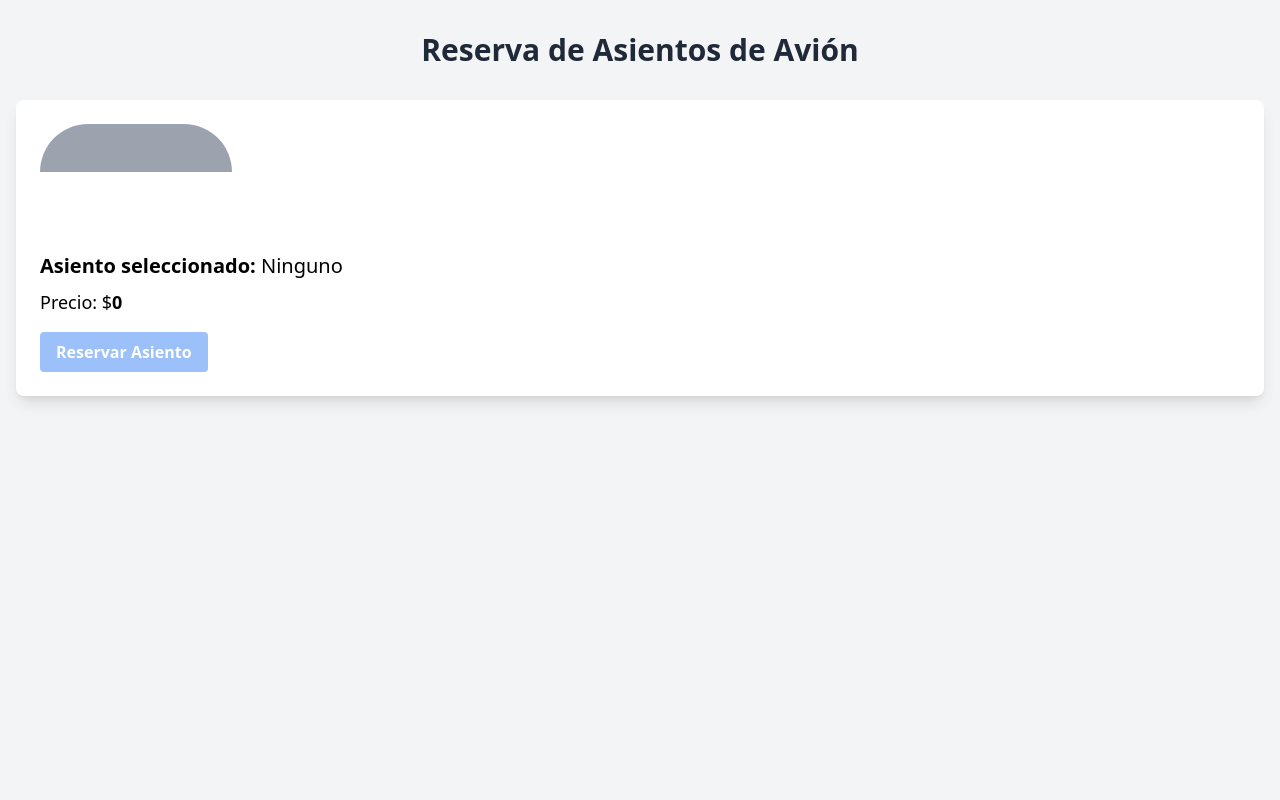
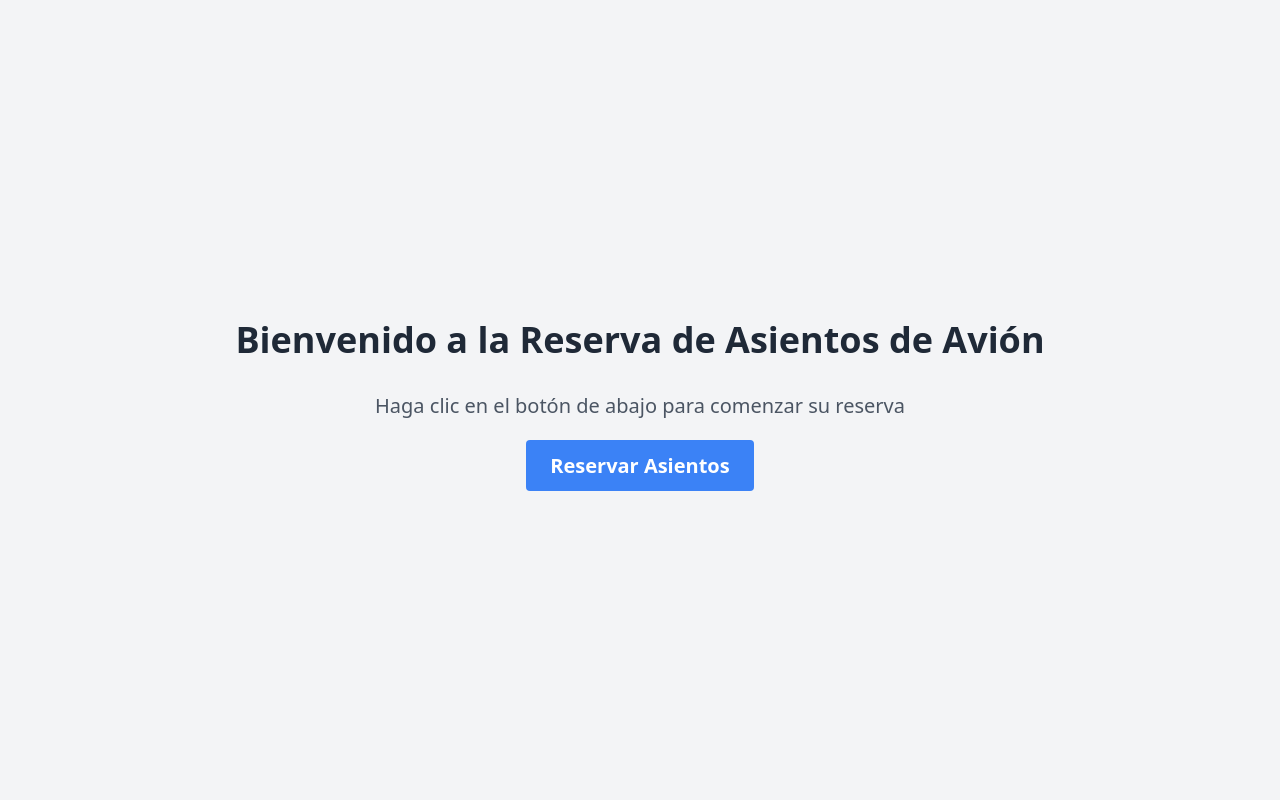
Before and after one commit to daewie/proyecto_Cesde, a Flask app: template templates/index.html in a window 1280 px wide. Run offline with Flask 3, Linux system fonts and the light colour scheme; the template is opened without the code that fills it, so the values that code supplies are empty; some libraries are stand-ins or nearby versions.

Commit message:
Se agrega una parte del 2do piso se agrega la landing page y se habilita la seleccion multiple de acientos

```diff
--- a/app.py
+++ b/app.py
@@ -4,6 +4,7 @@ app = Flask(__name__)
 
 # Definimos la estructura del avión y los precios
 airplane = {
+    'second_floor': {'rows': 2, 'seats_per_row': 4, 'price': 750},
     'first_class': {'rows': 2, 'seats_per_row': 4, 'price': 500},
     'business': {'rows': 3, 'seats_per_row': 6, 'price': 250},
     'economy': {'rows': 10, 'seats_per_row': 6, 'price': 100},
@@ -19,42 +20,71 @@ for class_type, config in airplane.items():
 
 @app.route('/')
 def index():
+    return render_template('index.html')
+
+@app.route('/reservation')
+def reservation():
     seats_html = "<div class='airplane'>"
+    seats_html += "<div class='second-floor mb-12'><h2 class='text-2xl font-bold mb-4 text-center'>Second Floor</h2>"
     for class_type, config in airplane.items():
-        seats_html += f'<div class="mb-8"><h2 class="text-xl font-semibold mb-2 text-center">{class_type.replace("_", " ").title()}</h2>'
-        for row in range(1, config['rows'] + 1):
-            seats_html += '<div class="flex justify-center mb-2">'
-            for seat in range(1, config['seats_per_row'] + 1):
-                seat_id = f"{class_type[0].upper()}{row}{chr(64+seat)}"
-                seat_info = seats[seat_id]
-                occupied = 'occupied' if seat_info['occupied'] else ''
-                seats_html += f"""
-                    <div id='{seat_id}' data-seat-id='{seat_id}' data-price='{seat_info['price']}'
-                         class='seat w-10 h-10 rounded m-1 flex items-center justify-center text-sm font-semibold bg-{class_type} hover:bg-{class_type}/80 cursor-pointer {occupied}'>
-                        {seat_id}
-                    </div>
-                """
-                if seat == config['seats_per_row'] // 2:
-                    seats_html += '<div class="w-8"></div>'  # Pasillo
-            seats_html += '</div>'
-        seats_html += '</div>'
-    seats_html += "</div>"
+        if class_type == 'second_floor':
+            seats_html += generate_seats_html(class_type, config)
+    seats_html += "</div><div class='first-floor'>"
+    for class_type, config in airplane.items():
+        if class_type != 'second_floor':
+            seats_html += generate_seats_html(class_type, config)
+    seats_html += "</div></div>"
 
-    return render_template('index.html', seats=seats_html)
+    return render_template('reservation.html', seats=seats_html)
+
+def generate_seats_html(class_type, config):
+    html = f'<div class="mb-8"><h2 class="text-xl font-semibold mb-2 text-center">{class_type.replace("_", " ").title()}</h2>'
+    for row in range(1, config['rows'] + 1):
+        html += '<div class="flex justify-center mb-2">'
+        for seat in range(1, config['seats_per_row'] + 1):
+            seat_id = f"{class_type[0].upper()}{row}{chr(64+seat)}"
+            seat_info = seats[seat_id]
+            occupied = 'occupied' if seat_info['occupied'] else ''
+            html += f"""
+                <div id='{seat_id}' data-seat-id='{seat_id}' data-price='{seat_info['price']}'
+                     class='seat w-10 h-10 rounded m-1 flex items-center justify-center text-sm font-semibold bg-{class_type} hover:bg-{class_type}/80 cursor-pointer {occupied}'>
+                    {seat_id}
+                </div>
+            """
+            if seat == config['seats_per_row'] // 2:
+                html += '<div class="w-8"></div>'  # Pasillo
+        html += '</div>'
+    html += '</div>'
+    return html
 
 @app.route('/reserve', methods=['POST'])
 def reserve_seat():
     data = request.json
-    seat_id = data.get('seat')
+    seat_ids = data.get('seats', [])
 
-    if seat_id not in seats:
-        return jsonify({'success': False, 'message': 'Asiento inválido'})
+    if not seat_ids:
+        return jsonify({'success': False, 'message': 'No se seleccionaron asientos'})
 
-    if seats[seat_id]['occupied']:
-        return jsonify({'success': False, 'message': 'El asiento ya está ocupado'})
+    total_price = 0
+    reserved_seats = []
 
-    seats[seat_id]['occupied'] = True
-    return jsonify({'success': True, 'message': 'Asiento reservado con éxito'})
+    for seat_id in seat_ids:
+        if seat_id not in seats:
+            return jsonify({'success': False, 'message': f'Asiento inválido: {seat_id}'})
+
+        if seats[seat_id]['occupied']:
+            return jsonify({'success': False, 'message': f'El asiento {seat_id} ya está ocupado'})
+
+        seats[seat_id]['occupied'] = True
+        total_price += seats[seat_id]['price']
+        reserved_seats.append(seat_id)
+
+    return jsonify({
+        'success': True,
+        'message': 'Asientos reservados con éxito',
+        'reserved_seats': reserved_seats,
+        'total_price': total_price
+    })
 
 if __name__ == '__main__':
     app.run(debug=True, port=5001)
--- a/static/app.js
+++ b/static/app.js
@@ -1,5 +1,5 @@
 document.addEventListener('DOMContentLoaded', function() {
-    let selectedSeat = null;
+    let selectedSeats = new Set();
     const reserveButton = document.getElementById('reserve-button');
 
     document.querySelectorAll('.seat').forEach(seat => {
@@ -7,42 +7,62 @@ document.addEventListener('DOMContentLoaded', function() {
             if (this.classList.contains('occupied')) {
                 return;
             }
-            if (selectedSeat) {
-                selectedSeat.classList.remove('selected');
+            if (this.classList.contains('selected')) {
+                this.classList.remove('selected');
+                selectedSeats.delete(this.dataset.seatId);
+            } else {
+                this.classList.add('selected');
+                selectedSeats.add(this.dataset.seatId);
             }
-            selectedSeat = this;
-            this.classList.add('selected');
-            document.getElementById('selected-seat').textContent = this.dataset.seatId;
-            document.getElementById('seat-price').textContent = this.dataset.price;
-            reserveButton.disabled = false;
+            updateSelection();
         });
     });
 
+    function updateSelection() {
+        const selectedSeatsElement = document.getElementById('selected-seats');
+        const totalPriceElement = document.getElementById('total-price');
+
+        if (selectedSeats.size > 0) {
+            selectedSeatsElement.textContent = Array.from(selectedSeats).join(', ');
+            let totalPrice = Array.from(selectedSeats).reduce((total, seatId) => {
+                return total + parseInt(document.getElementById(seatId).dataset.price);
+            }, 0);
+            totalPriceElement.textContent = totalPrice;
+            reserveButton.disabled = false;
+        } else {
+            selectedSeatsElement.textContent = 'Ninguno';
+            totalPriceElement.textContent = '0';
+            reserveButton.disabled = true;
+        }
+    }
+
     reserveButton.addEventListener('click', function() {
-        if (selectedSeat) {
+        if (selectedSeats.size > 0) {
             fetch('/reserve', {
                 method: 'POST',
                 headers: {
                     'Content-Type': 'application/json',
                 },
-                body: JSON.stringify({ seat: selectedSeat.dataset.seatId }),
+                body: JSON.stringify({ seats: Array.from(selectedSeats) }),
             })
             .then(response => response.json())
             .then(data => {
                 if (data.success) {
-                    selectedSeat.classList.add('occupied');
-                    selectedSeat.classList.remove('selected');
-                    document.getElementById('selected-seat').textContent = 'Ninguno';
-                    document.getElementById('seat-price').textContent = '0';
-                    reserveButton.disabled = true;
-                    alert(data.message);
+                    data.reserved_seats.forEach(seatId => {
+                        const seatElement = document.getElementById(seatId);
+                        seatElement.classList.add('occupied');
+                        seatElement.classList.remove('selected');
+                    });
+                    selectedSeats.clear();
+                    updateSelection();
+                    alert(`Asientos reservados con éxito. Precio total: $${data.total_price}`);
                 } else {
                     alert(data.message);
                 }
             })
             .catch((error) => {
                 console.error('Error:', error);
-                alert('Ha ocurrido un error al reservar el asiento.');
+                alert('Ha ocurrido un error al reservar los asientos.');
             });
         }
     });
--- a/static/style.css
+++ b/static/style.css
@@ -6,3 +6,17 @@
 .seat.selected {
     border: 2px solid #2196f3;
 }
+
+.bg-second_floor {
+    background-color: #c8e6c9;
+}
+
+.bg-second_floor:hover {
+    background-color: #a5d6a7;
+}
+
+.second-floor {
+    border-bottom: 2px dashed #9e9e9e;
+    margin-bottom: 2rem;
+    padding-bottom: 2rem;
+}
--- a/templates/index.html
+++ b/templates/index.html
@@ -3,43 +3,16 @@
 <head>
     <meta charset="UTF-8">
     <meta name="viewport" content="width=device-width, initial-scale=1.0">
-    <title>Reserva de Asientos de Avión</title>
-    <link rel="stylesheet" href="{{ url_for('static', filename='style.css') }}">
+    <title>Reserva de Asientos de Avión - Bienvenido</title>
     <script src="https://cdn.tailwindcss.com"></script>
-    <script>
-        tailwind.config = {
-            theme: {
-                extend: {
-                    colors: {
-                        economy: '#e0f7fa',
-                        business: '#fff9c4',
-                        firstClass: '#ffccbc',
-                    }
-                }
-            }
-        }
-    </script>
 </head>
-<body class="bg-gray-100 min-h-screen">
-    <div class="container mx-auto px-4 py-8">
-        <h1 class="text-3xl font-bold mb-8 text-center text-gray-800">Reserva de Asientos de Avión</h1>
-        <div class="bg-white p-6 rounded-lg shadow-lg">
-            <div class="airplane-container overflow-x-auto">
-                <div class="inline-flex flex-col items-center mb-8">
-                    <div class="w-48 h-12 bg-gray-400 rounded-t-full mb-4"></div>
-                    {{ seats | safe }}
-                </div>
-            </div>
-            <div id="selection" class="mt-8">
-                <h2 class="text-xl font-semibold mb-2">Asiento seleccionado: <span id="selected-seat" class="font-normal">Ninguno</span></h2>
-                <h3 class="text-lg mb-4">Precio: $<span id="seat-price" class="font-semibold">0</span></h3>
-                <button id="reserve-button" class="bg-blue-500 hover:bg-blue-600 text-white font-bold py-2 px-4 rounded disabled:opacity-50 disabled:cursor-not-allowed" disabled>
-                    Reservar Asiento
-                </button>
-            </div>
-        </div>
+<body class="bg-gray-100 min-h-screen flex items-center justify-center">
+    <div class="text-center">
+        <h1 class="text-4xl font-bold mb-8 text-gray-800">Bienvenido a la Reserva de Asientos de Avión</h1>
+        <p class="text-xl mb-8 text-gray-600">Haga clic en el botón de abajo para comenzar su reserva</p>
+        <a href="/reservation" class="bg-blue-500 hover:bg-blue-600 text-white font-bold py-3 px-6 rounded text-xl transition duration-300">
+            Reservar Asientos
+        </a>
     </div>
-
-    <script src="{{ url_for('static', filename='app.js') }}"></script>
 </body>
 </html>
```
Also changed, not shown: templates/reservation.html (added, +46 -0 lines), 1 other file.
